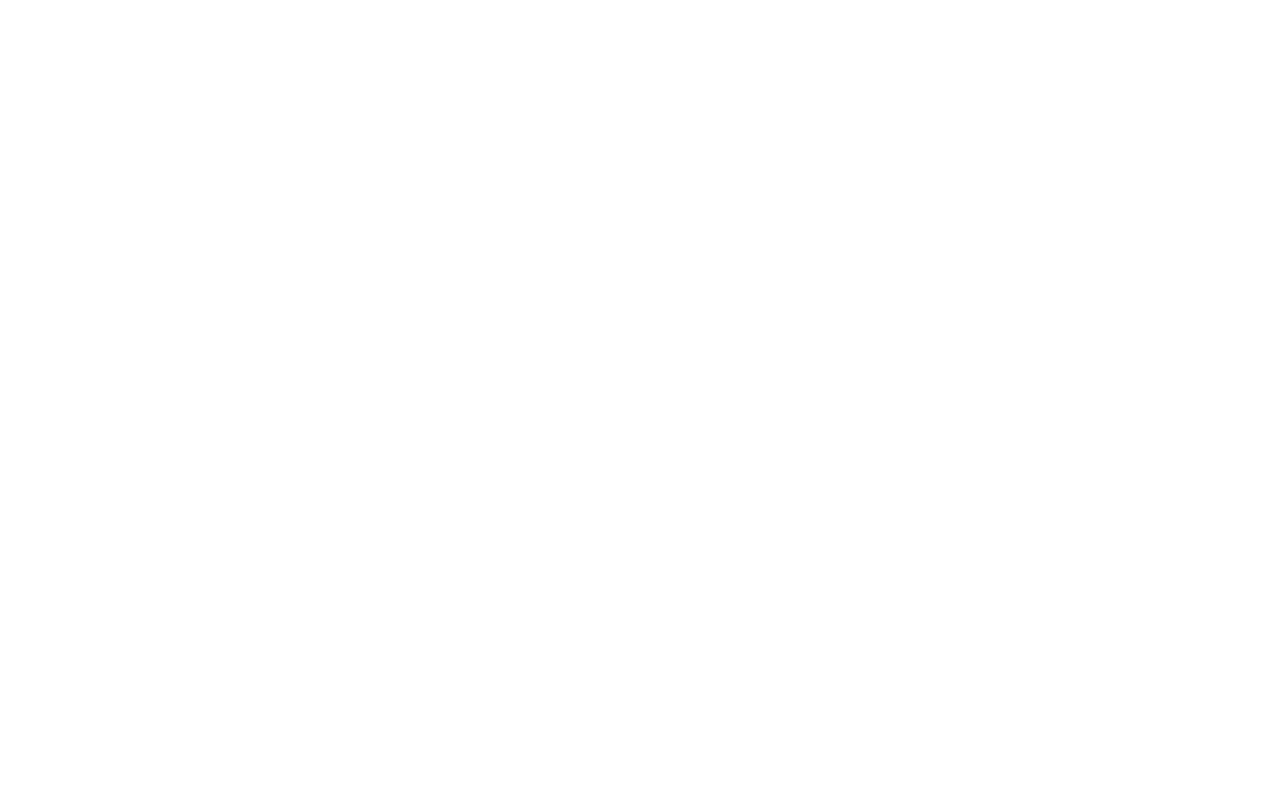
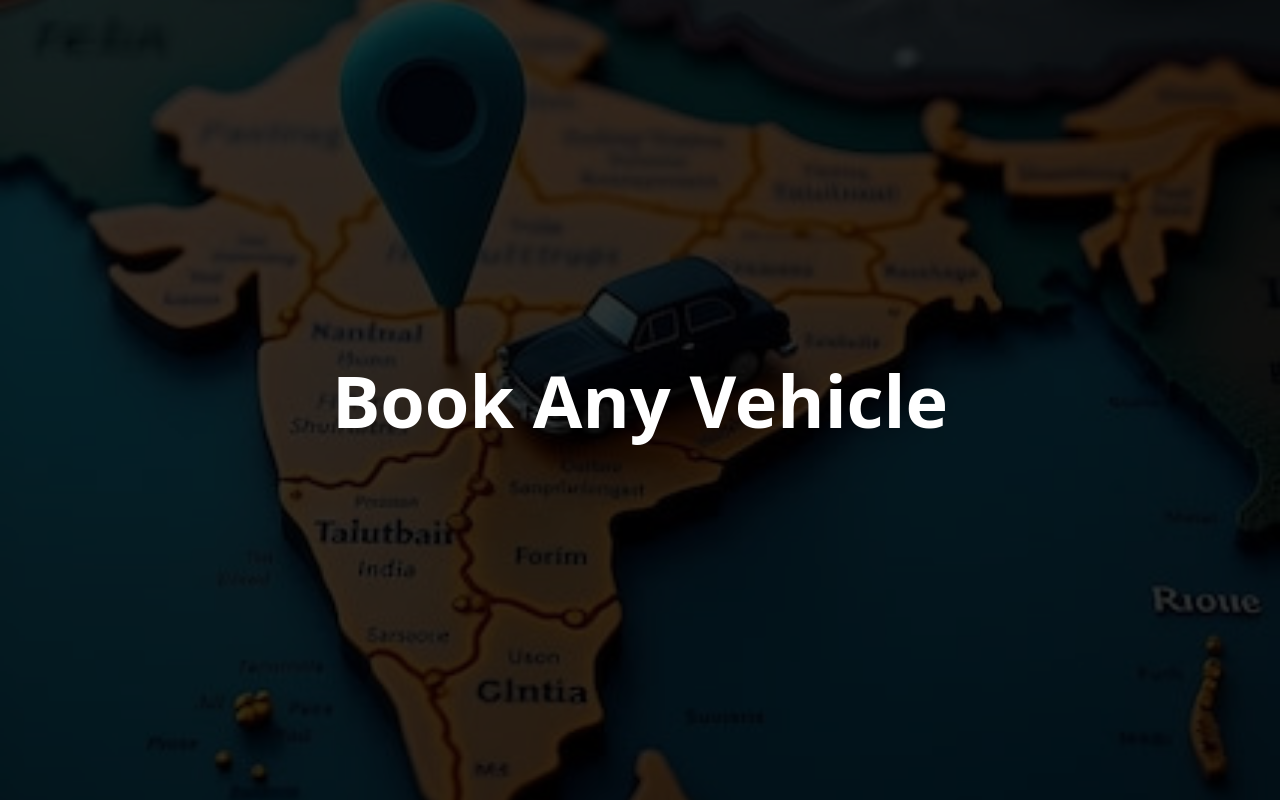
Before and after one commit to SumanKarmakar467/vehicle, a Next.js app: page / in a window 1280 px wide. Built offline with nearby package versions, Linux system fonts and the light colour scheme.

Commit message:
add image & creating front page

```diff
--- a/package.json
+++ b/package.json
@@ -3,7 +3,7 @@
   "version": "0.1.0",
   "private": true,
   "scripts": {
-    "dev": "next dev",
+    "dev": "next dev --webpack",
     "build": "next build",
     "start": "next start",
     "lint": "eslint"
@@ -12,7 +12,9 @@
     "bcryptjs": "^3.0.3",
     "firebase": "^12.14.0",
     "firebase-admin": "^14.0.0",
+    "lucide": "^1.3.0",
     "mongoose": "^9.7.0",
+    "motion": "^12.40.0",
     "next": "16.2.9",
     "next-auth": "^5.0.0-beta.31",
     "react": "19.2.4",
--- a/src/app/page.tsx
+++ b/src/app/page.tsx
@@ -1,9 +1,13 @@
-import Image from "next/image";
-
+import Footer from "@/components/Footer";
+import Nav from "@/components/Nav";
+import PublicHome from "@/components/PublicHome";
+import Image from "next/image"
 export default function Home() {
   return (
-    <div>
-
+    <div className="w-full min-h-screen bg-white">
+      <Nav/>
+      <PublicHome/>
+      <Footer/>
     </div>
   );
 }
--- /dev/null
+++ b/src/components/AuthModal.tsx
@@ -0,0 +1,14 @@
+import React from 'react'
+type propType={
+    open:boolean,
+    onClose:()=>void
+}
+const AuthModal = ({open, onClose} :propType) => {
+  return (
+    <div>
+
+    </div>
+  )
+}
+
+export default AuthModal
--- /dev/null
+++ b/src/components/Footer.tsx
@@ -0,0 +1,11 @@
+import React from 'react'
+
+const Footer = () => {
+  return (
+    <div>
+
+    </div>
+  )
+}
+
+export default Footer
--- /dev/null
+++ b/src/components/HeroSection.tsx
@@ -0,0 +1,27 @@
+"use client";
+import React from "react";
+import { motion } from "motion/react";
+
+const HeroSection = () => {
+  return (
+    <div className="relative min-h-screen w-full overflow-hidden">
+      <div
+        className="absolute inset-0 bg-cover bg-center"
+        style={{ backgroundImage: "url('/heroImage.jpg')" }}
+      />
+      <div className="absolute inset-0 bg-black/80" />
+      <div className="relative z-10 min-h-screen flex flex-dol items-center justify-center px-4 text-center">
+        <motion.div
+          initial={{ opacity: 0, y: 30 }}
+          animate={{ opacity: 1, y: 0 }}
+          transition={{ duration: 0.6 }}
+          className="text-white font-extrabold text-4xl sm:text-5xl md:text-7xl"
+        >
+          Book Any Vehicle
+        </motion.div>
+      </div>
+    </div>
+  );
+};
+
+export default HeroSection;
--- /dev/null
+++ b/src/components/Nav.tsx
@@ -0,0 +1,11 @@
+import React from 'react'
+
+const Nav = () => {
+  return (
+    <div>
+
+    </div>
+  )
+}
+
+export default Nav
--- /dev/null
+++ b/src/components/PublicHome.tsx
@@ -0,0 +1,19 @@
+"use client";
+import React, { useState } from 'react'
+import HeroSection from './HeroSection'
+import VehicleSlider from './VehicleSlider'
+import AuthModal from './AuthModal'
+
+
+const PublicHome = () => {
+    const [authOpen, setAuthOpen] = useState(false)
+  return (
+    <>
+      <HeroSection/>
+      <VehicleSlider/>
+      <AuthModal open={authOpen} onClose={()=>setAuthOpen(false)}/>
+    </>
+  )
+}
+
+export default PublicHome
--- /dev/null
+++ b/src/components/VehicleSlider.tsx
@@ -0,0 +1,11 @@
+import React from 'react'
+
+const VehicleSlider = () => {
+  return (
+    <div>
+
+    </div>
+  )
+}
+
+export default VehicleSlider
```
Also changed, not shown: public/heroImage.jpg (added), 1 other file (tests, documents, lock files or other folders).
